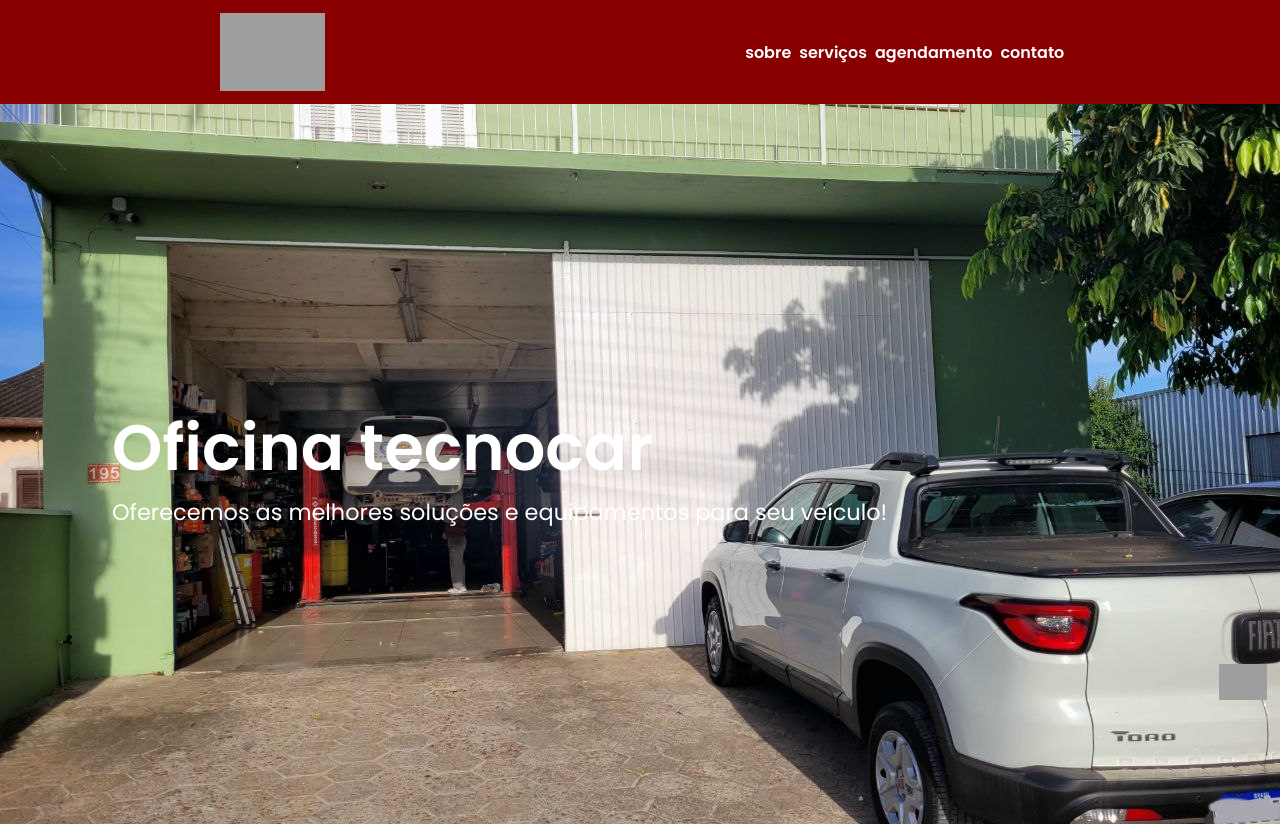
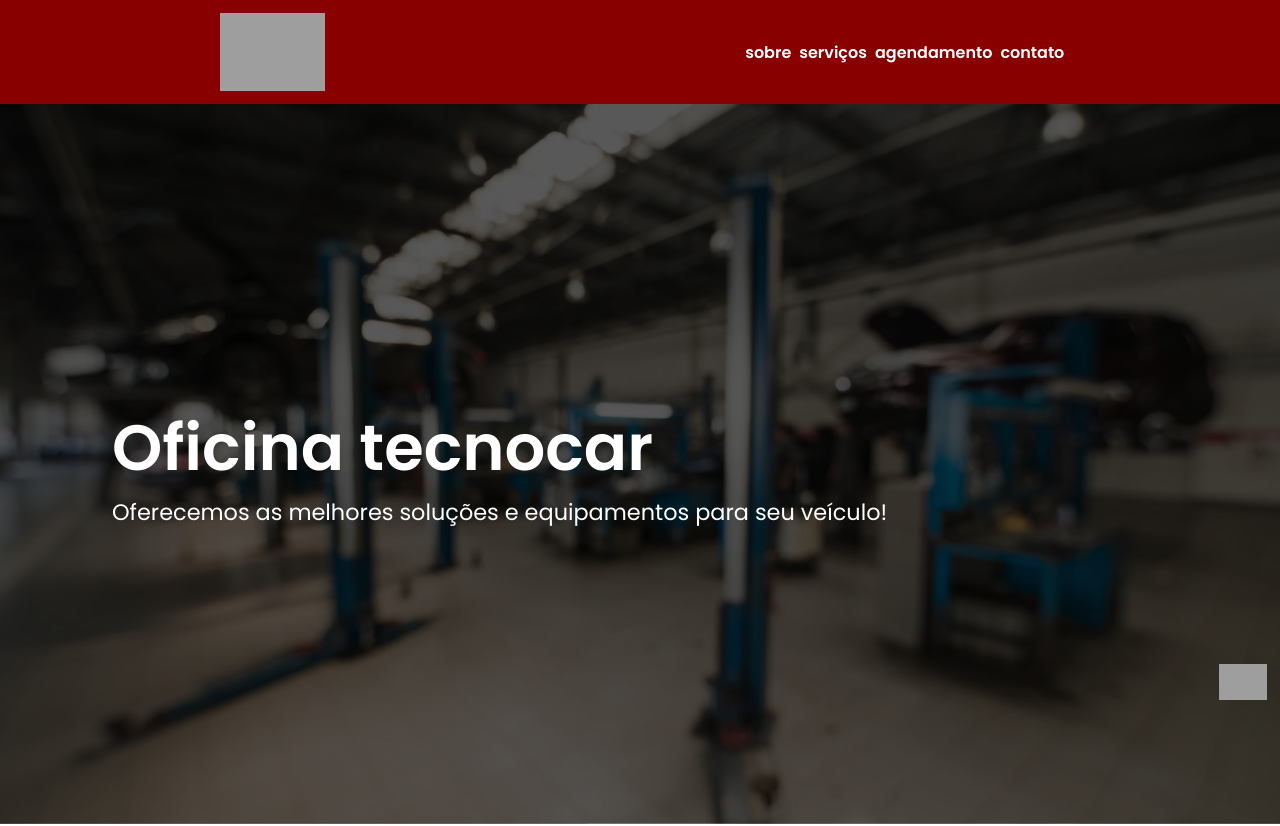
Before and after one commit to christianmedeiros33/tecnocar, a React (Vite) app: page / in a window 1280 px wide. Shown: the top 826 px of the page. Built offline with nearby package versions, Linux system fonts and the light colour scheme; grey boxes are pictures that could not be loaded.

Commit message:
background image

```diff
--- a/src/components/sectionTecnocar/SectionTecnocar.module.css
+++ b/src/components/sectionTecnocar/SectionTecnocar.module.css
@@ -1,11 +1,10 @@
 .content {
-  background-color: black;
   height: 90vh;
   display: flex;
   background-size: cover;
   background-repeat: no-repeat;
   background-position: center;
-  background-image: url(./../../assets/oficina.svg);
+  background-image: url(./../../assets/divback.svg);
 }
 
 .textContent {
```
